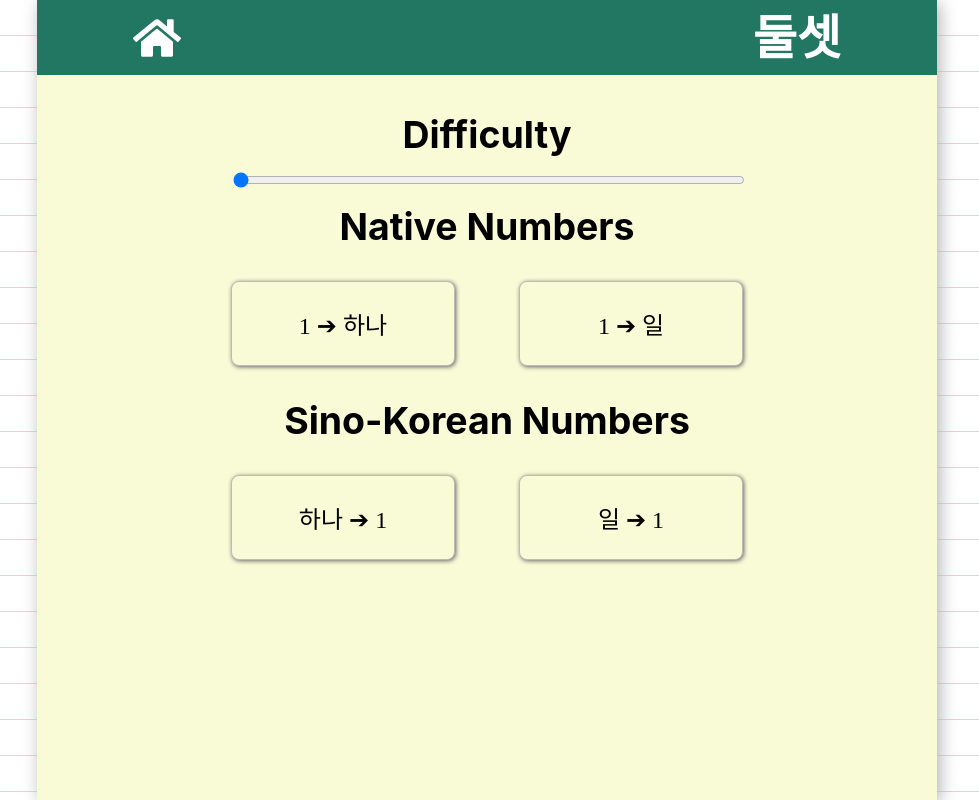
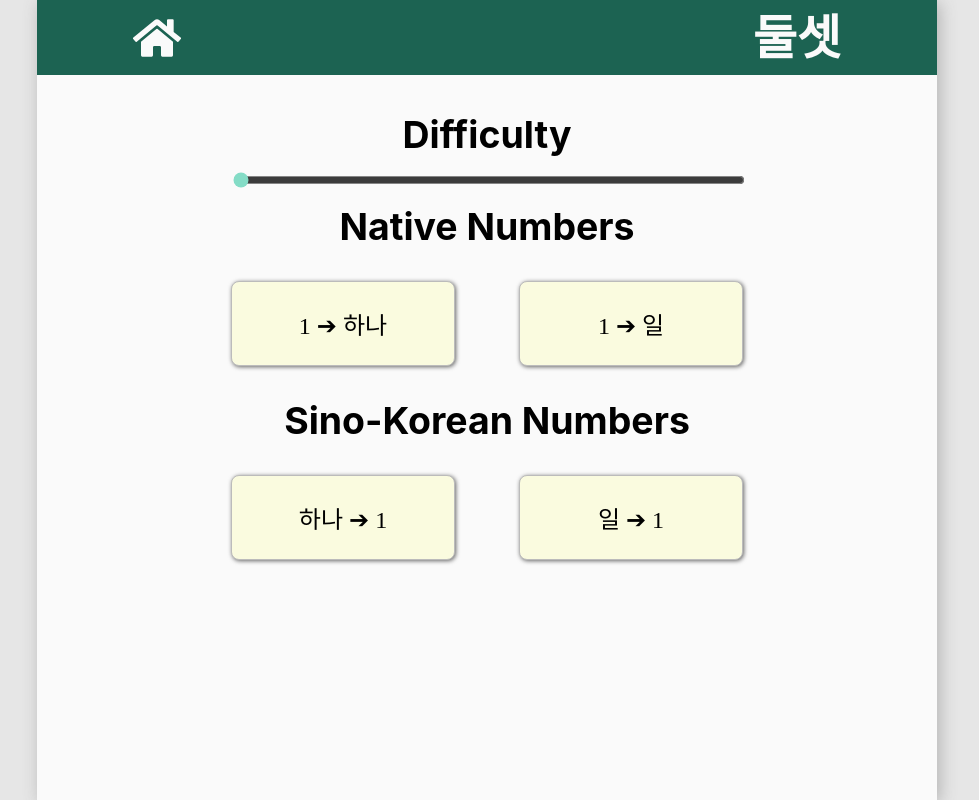
Before and after one commit to marco-ceriani/dulset, a React (Create React App) app: page / in a window 1280 px wide. Shown: the whole page, without its empty margins (153-1132 px from the left). Built offline with nearby package versions, Linux system fonts and the light colour scheme.

Commit message:
simpler theme

```diff
--- a/src/App.css
+++ b/src/App.css
@@ -1,14 +1,15 @@
 
 :root {
-    --clr-background: rgb(249, 250, 214);
-    --clr-primary-light: hsl(170, 80%, 78%);
     --clr-primary: hsl(165, 56%, 69%);
-    --clr-primary-dark: hsl(165, 56%, 30%);
-    --clr-primary-contrast: hsl(165, 56%, 100%);
+    --clr-primary-dark: hsl(165, 56%, 25%);
+    --clr-background: hsl(62, 5%, 98%);
+    --clr-primary-contrast: hsl(62, 5%, 98%);
     --clr-error: hsl(359, 100%, 70%);
+    --clr-button: hsl(61.7, 78.3%, 93%);
     --clr-shadow: hsl(0, 0%, 40%);
     --font-korean: 'Noto Serif KR';
     --size-max-width: 900px;
+    accent-color: var(--clr-primary);
 }
 
 /* Reset */
@@ -62,7 +63,7 @@ h3 {
 .btn-primary {
     background-color: var(--clr-primary);
     border-color: var(--clr-primary-dark);
-    color: white;
+    color: var(--clr-primary-contrast);
 }
 
 .btn:disabled {
@@ -102,11 +103,7 @@ body {
     -moz-osx-font-smoothing: grayscale;
     min-height: 100vh;
     /* notebook background */
-    --clr-paper: white;
-    background-color: var(--clr-paper);
-    opacity: 1;
-    background-size: 36px 36px;
-    background-image:  repeating-linear-gradient(0deg, var(--clr-primary-light), var(--clr-primary-light) 1.5px, var(--clr-paper) 1.5px, var(--clr-paper));
+    background-color: hsl(165, 0%, 90%);
 }
 
 .App {
@@ -159,7 +156,7 @@ main {
 .question {
     font-size: 2rem;
     text-align: center;
-    background-color: white;
+    background-color: var(--clr-background);
     border: 2px solid var(--clr-primary);
     border-radius: 0.25em;
 }
@@ -176,7 +173,7 @@ main {
     font-family: var(--font-korean), serif;
     font-size: 2.2rem;
     padding-block: 0.15em;
-    background-color: var(--clr-background);
+    background-color: var(--clr-button);
     border: 1px solid #bbb;
     border-radius: 0.5rem;
     box-shadow: 0 0 0.25rem rgba(0, 0, 0, 0.2);
@@ -227,7 +224,7 @@ main {
     width: 100%;
     padding-block: 1em;
     padding-inline: 0.7em;
-    background-color: var(--clr-background);
+    background-color: var(--clr-button);
     border: 1px solid #bbb;
     border-radius: 0.5rem;
     box-shadow: 1px 1px 0.25rem var(--clr-shadow);
```
